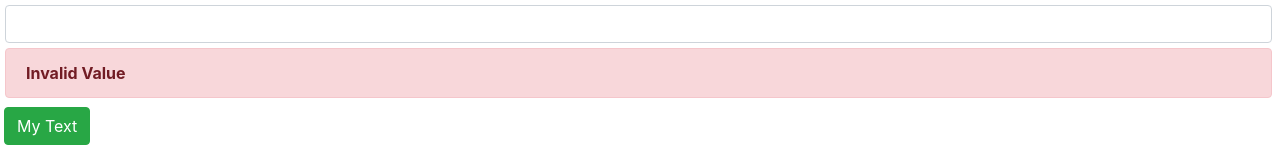
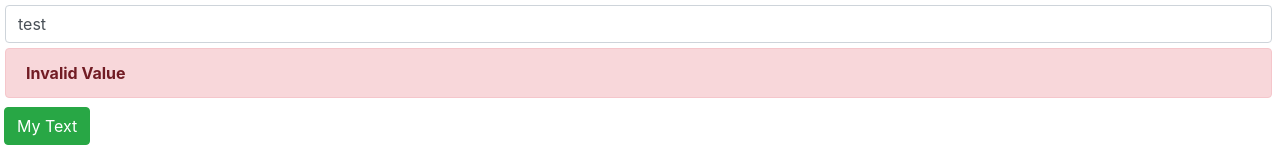
Before and after one commit to freezeburger/ags-tjs-200224, a React (Create React App) app: page / in a window 1280 px wide. Shown: the top 160 px of the page. Built offline with nearby package versions, Linux system fonts and the light colour scheme.

Commit message:
Field Component as Controlled Input

```diff
--- a/src/components/Field.js
+++ b/src/components/Field.js
@@ -2,34 +2,46 @@ import React from "react";
 import PropTypes from "prop-types";
 
 function Field(props) {
-  const {} = props;
+  const { value, rule, errorMessage } = props;
 
+  // Create Internal State with React.useState( initialValue ) "Hook"
+  const [inputValue, setInpuValue] = React.useState(value);
 
+  const inputChangeHandler = (event) => {
+    // Call to setter "setInpuValue" re render component
+    setInpuValue(event.target.value);
+  };
 
   const inputStyles = {
     margin: "5px",
-    maxWidth:'99%'
+    maxWidth: "99%"
   };
 
   // React.Fragment is a virtual wrapper not rendered in the DOM
   return (
     <React.Fragment>
-      <input className="form-control" style={inputStyles} />
-      <div className="alert alert-danger" style={inputStyles}><strong>Invalid Value</strong></div>
+      <input
+        className="form-control"
+        style={inputStyles}
+        value={inputValue}
+        onChange={inputChangeHandler}
+      />
+      <div className="alert alert-danger" style={inputStyles}>
+        <strong>{errorMessage}</strong>
+      </div>
     </React.Fragment>
   );
 }
 Field.defaultProps = {
-    value:'',
-    rule:/.*/,
-    errorMessage:"Invalid Value",
+  value: "test",
+  rule: /.*/,
+  errorMessage: "Invalid Value"
 };
 
-
 Field.propTypes = {
-    value:PropTypes.string,
-    rule:PropTypes.instanceOf(RegExp),
-    errorMessage:PropTypes.string,
+  value: PropTypes.string,
+  rule: PropTypes.instanceOf(RegExp),
+  errorMessage: PropTypes.string
 };
 
 export default Field;
--- a/src/components/Question.js
+++ b/src/components/Question.js
@@ -15,7 +15,7 @@ function Question(props) {
     return (
         <div>
             <Range></Range>
-            <Field></Field>
+            <Field ></Field>
 
             <Button color="success" actionCallback={buttonClickHandler}>My Text</Button>
 
```
